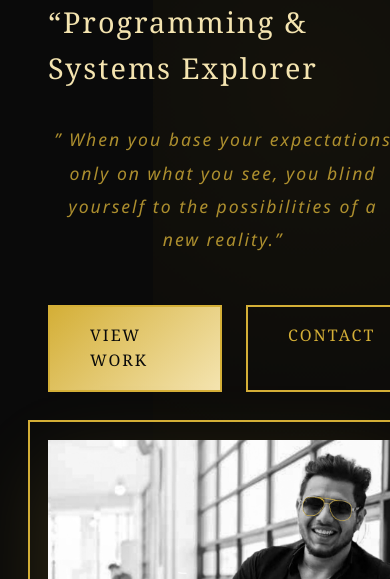
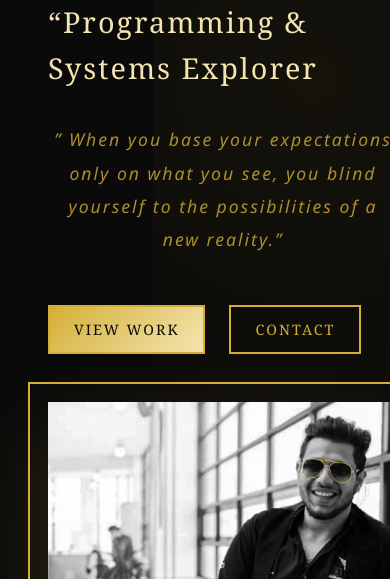
Before and after one commit to AhmedAi77/AhmedPortfolio.github.io., a plain HTML site: page index.html in a window 390 px wide. Shown: the part 265-844 px from the top of the page. Drawn offline with Linux system fonts and the light colour scheme.

Commit message:
Update index.html

```diff
--- a/index.html
+++ b/index.html
@@ -177,6 +177,13 @@
             position: relative;
             overflow: hidden;
         }
+        @media (max-width: 768px) {
+    .btn {
+        padding: 0.7rem 1.5rem; /* smaller padding */
+        font-size: 0.9rem;       /* slightly smaller text */
+    }
+}
+
 
         .btn::before {
             content: '';
```
